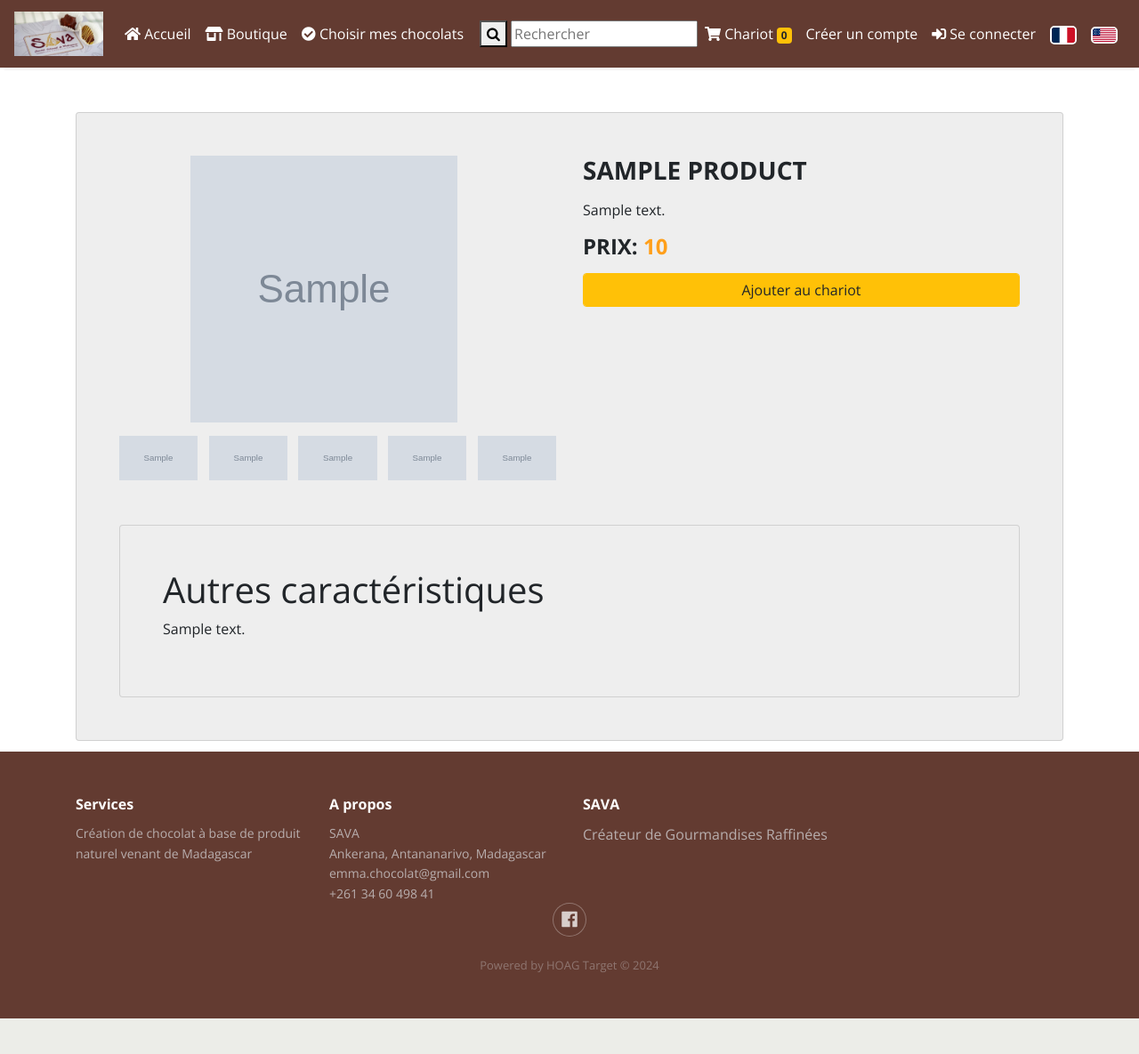
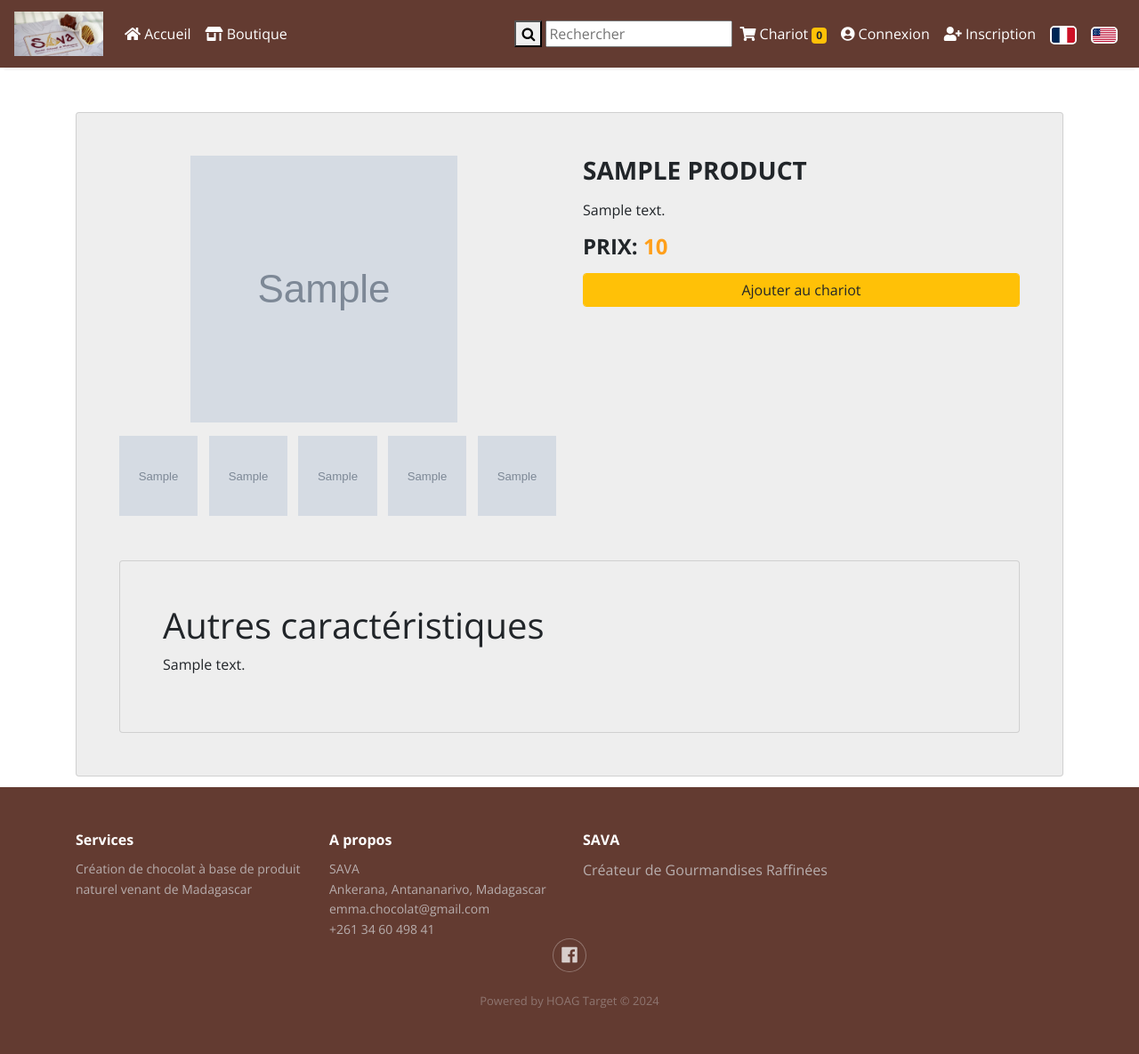
Before and after one commit to finoanaidev/sava, a Django app: template store/templates/detail.html in a window 1280 px wide. Shown: the whole page at 89% size. Before the commit the page ends 1145 px from the top, so only its background shows below. Run offline with Django 3.2, Linux system fonts and the light colour scheme; the template is opened without the code that fills it: most values are stand-ins (such as "Sample title", 1, 10 or a date in 2020); grey boxes marked "Sample" are stand-in pictures; some libraries are stand-ins or nearby versions.

Commit message:
deconnexion

```diff
--- a/store/templates/base.html
+++ b/store/templates/base.html
@@ -1,4 +1,5 @@
 {% load i18n %}
+{% load static %}
 
 <!doctype html>
 <html lang="en">
@@ -132,7 +133,7 @@
     <a class="navbar-brand ms-3 text-white " href="/accueil">
     <link rel="stylesheet" href="https://use.fontawesome.com/releases/v5.7.0/css/all.css" integrity="sha384-lZN37f5QGtY3VHgisS14W3ExzMWZxybE1SJSEsQp9S+oqd12jhcu+A56Ebc1zFSJ" crossorigin="anonymous">
 
-    <img src="../static/image/chocolat.jpg" style="width:100px; height:20%; color:text-light;" alt=" SAVA Chocolat"> </a>
+    <img src="{% static 'image/chocolat.jpg' %}" style="width:100px; height:20%; color:text-light;" alt=" SAVA Chocolat"> </a>
     <button class="navbar-toggler" type="button" data-toggle="collapse" data-target="#navbarSupportedContent"
       aria-controls="navbarSupportedContent" aria-expanded="false" aria-label="Toggle navigation">
       <span class="navbar-toggler-icon"></span>
@@ -149,9 +150,9 @@
           <a class="nav-link text-white" href="/store"><i class="fas fa-store-alt"></i> {% trans 'Boutique'%}<span class="sr-only">(current)</span></a>
         </li>
 
-        <li class="nav-item active">
+        <!-- <li class="nav-item active">
           <a class="nav-link text-white" href="/simulation"><i class="fas  fa-check-circle"></i> Choisir mes chocolats<span class="sr-only">(current)</span></a>
-        </li>
+        </li> -->
 
           </ul>
 
@@ -172,32 +173,50 @@
             <span class="sr-only">(current)</span></a>
         </li>
 
-        {% if request.session.customer %}
+        <!-- {% if user.is_authenticated %}
 
+          <li class="nav-item active">
+              <a class="nav-link text-white" href="/dashboard"><i class="fas fa-user-circle"></i> {% trans 'Mon espace'%}</a>
+            </li>
+            <li class="nav-item active">
+              <a class="nav-link text-white" href="/logout"><i class="fas fa-power-off"></i> {% trans 'Déconnexion'%}</a>
+            </li>
+
+        {% else %}
+            <li class="nav-item active">
+              <a class="nav-link text-white" href="/login"><i class="fas fa-user-circle"></i> {% trans 'Connexion'%}</a>
+            </li>
+            <li class="nav-item active">
+              <a class="nav-link text-white" href="/register"><i class="fas fa-user-plus"></i> {% trans 'Inscription'%}</a>
+            </li>
+        {% endif %} -->
+        {% if user.is_authenticated or request.session.customer %}
+    <!-- Utilisateur authentifié ou session customer active  -->
     <li class="nav-item active ">
       <a class="nav-link text-white" href="/orders"><i class="fas fa-file-alt"></i>  {% trans 'Commandes'%}<span class="sr-only">(current)</span></a>
     </li>
-        <li class="nav-item active ">
-          <a class="nav-link text-white" href="/logout"> <i class="fas fa-sign-out-alt"></i> {% trans 'Déconnexion'%}<span class="sr-only">(current)</span></a>
+    <li class="nav-item active">
+        <a class="nav-link text-white" href="/logout"><i class="fas fa-power-off"></i> {% trans 'Déconnexion' %}</a>
     </li>
 {% else %}
-
+    <!-- Utilisateur non authentifié -->
     <li class="nav-item active">
-          <a class="nav-link text-white" href="/signup">{% trans 'Créer un compte'%}<span class="sr-only">(current)</span></a>
+        <a class="nav-link text-white" href="/login"><i class="fas fa-user-circle"></i> {% trans 'Connexion' %}</a>
     </li>
     <li class="nav-item active">
-          <a class="nav-link text-white" href="/login"><i class="fas fa-sign-in-alt"></i> {% trans 'Se connecter'%}<span class="sr-only">(current)</span></a>
+        <a class="nav-link text-white" href="/register"><i class="fas fa-user-plus"></i> {% trans 'Inscription' %}</a>
     </li>
 {% endif %}
 
+
         <li class="nav-item">
           <a class="nav-link text-white" href="{% url 'change_language' 'fr' %}">
-              <img src="../static/image/flag_france.webp" alt="French" style="width: 30px; height: auto; border: 2px solid white;border-radius: 5px;">
+              <img src="{% static 'image/flag_france.webp' %} " alt="French" style="width: 30px; height: auto; border: 2px solid white;border-radius: 5px;">
           </a>
       </li>
       <li class="nav-item">
           <a class="nav-link text-white" href="{% url 'change_language' 'en' %}">
-              <img src="../static/image/flag_usa.png" alt="English" style="width: 30px; height: auto; border: 2px solid white;border-radius: 5px;">
+              <img src="{% static 'image/flag_usa.png' %}" alt="English" style="width: 30px; height: auto; border: 2px solid white;border-radius: 5px;">
           </a>
       </li>
 
--- a/store/templates/detail.html
+++ b/store/templates/detail.html
@@ -53,7 +53,7 @@
             margin-right: 2.5%; }
             .preview-thumbnail.nav-tabs li img {
             max-width: 100%;
-            display: block; }
+            display: block;}
             .preview-thumbnail.nav-tabs li a {
             padding: 0;
             margin: 0; }
@@ -184,8 +184,8 @@
     /* Rendre les autres images carrées */
     .preview-thumbnail.nav-tabs li img {
         width: 100%; /* Image occupe toute la largeur de son conteneur */
-        height: auto; /* Hauteur ajustée automatiquement pour maintenir les proportions */
-        max-height: 50px; /* Limiter la hauteur des images à 50px */
+        height: 100%; /* Hauteur ajustée automatiquement pour maintenir les proportions */
+        max-height: 90px; /* Limiter la hauteur des images à 50px */
     }
 
         /*# sourceMappingURL=style.css.map */
@@ -209,7 +209,7 @@
 						  <div class="tab-pane " id="pic-5"><img src="{{product.image5.url}}" style=" width: 300px; height: 300px;margin-left: 80px;"/></div>
 						</div>
 						<ul class="preview-thumbnail nav nav-tabs">
-						  <li class="active"><a data-target="#pic-1" data-toggle="tab"><img src="{{product.image.url}}" /></a></li>
+						  <li class="active"><a data-target="#pic-1" data-toggle="tab"><img src="{{product.image.url}}" style=" width: 300px; height: 300px;" /></a></li>
 						  <li class="active"><a data-target="#pic-2" data-toggle="tab"><img src="{{product.image2.url}}" /></a></li>
 						  <li class="active"><a data-target="#pic-3" data-toggle="tab"><img src="{{product.image3.url}}" /></a></li>
 						  <li class="active"><a data-target="#pic-4" data-toggle="tab"><img src="{{product.image4.url}}" /></a></li>
@@ -219,16 +219,6 @@
 					</div>
 					<div class="details col-md-6">
 						<h3 class="product-title">{{product.name}}</h3>
-					 <!-- 	<div class="rating">
-							<div class="stars">
-								<span class="fa fa-star checked"></span>
-								<span class="fa fa-star checked"></span>
-								<span class="fa fa-star checked"></span>
-								<span class="fa fa-star"></span>
-								<span class="fa fa-star"></span>
-							</div>
-							<span class="review-no">41 reviews</span>
-						</div>-->
 						<p class="product-description">{{product.description}}</p>
 						<h4 class="price">{% trans "Prix" %}: <span>{{product.price|currency:request}}</span></h4>
 
@@ -264,7 +254,7 @@
                     {% if product.other_description %}
                     <div class="card" style="width: 100%;">
                         <h1>{% trans 'Autres caractéristiques' %}</h1>
-                        <p>{{ product.other_description }}</p>
+                        <p>{{ product.other_description|linebreaksbr }}</p>
                     </div>
                     {% endif %}
 
--- a/store/templates/loginSeller.html
+++ b/store/templates/loginSeller.html
@@ -20,13 +20,13 @@
                     {% endfor %}
                 </div>
                 {% endif %}
-                <!-- email -->
+
                 <div class="form-group">
                     <label for="">{% trans "Email" %}</label>
                     <input required type="email" name="email" class="form-control-sm form-control" placeholder="abc@gmail.com">
                 </div>
 
-                <!-- password -->
+
                 <div class="form-group">
                     <label for="">{% trans "Mot de passe" %}</label>
                     <input type="password" name="password" class="form-control form-control-sm" placeholder="Entrez votre mot de passe">
--- a/store/urls.py
+++ b/store/urls.py
@@ -27,8 +27,8 @@ urlpatterns = [
     path('login', Login.as_view(), name='login'),
     path('logout', logout, name='logout'),
     path('cart', auth_middleware(Cart.as_view()), name='cart'),
-    path('check-out/', CheckOut.as_view(), name='checkout'),
-    path('orders/', auth_middleware(OrderView.as_view()), name='orders'),
+    path('check-out', CheckOut.as_view(), name='checkout'),
+    path('orders', auth_middleware(OrderView.as_view()), name='orders'),
     path('accueil', Accueil, name='accueil'),
     path('faq/', Faq, name='Faq'),
     path('register/', Register, name='Register'),
```
Also changed, not shown: db.sqlite3, locale/en/LC_MESSAGES/django.po, locale/fr/LC_MESSAGES/django.po. Lines whose indentation alone changed are shown as unchanged.
